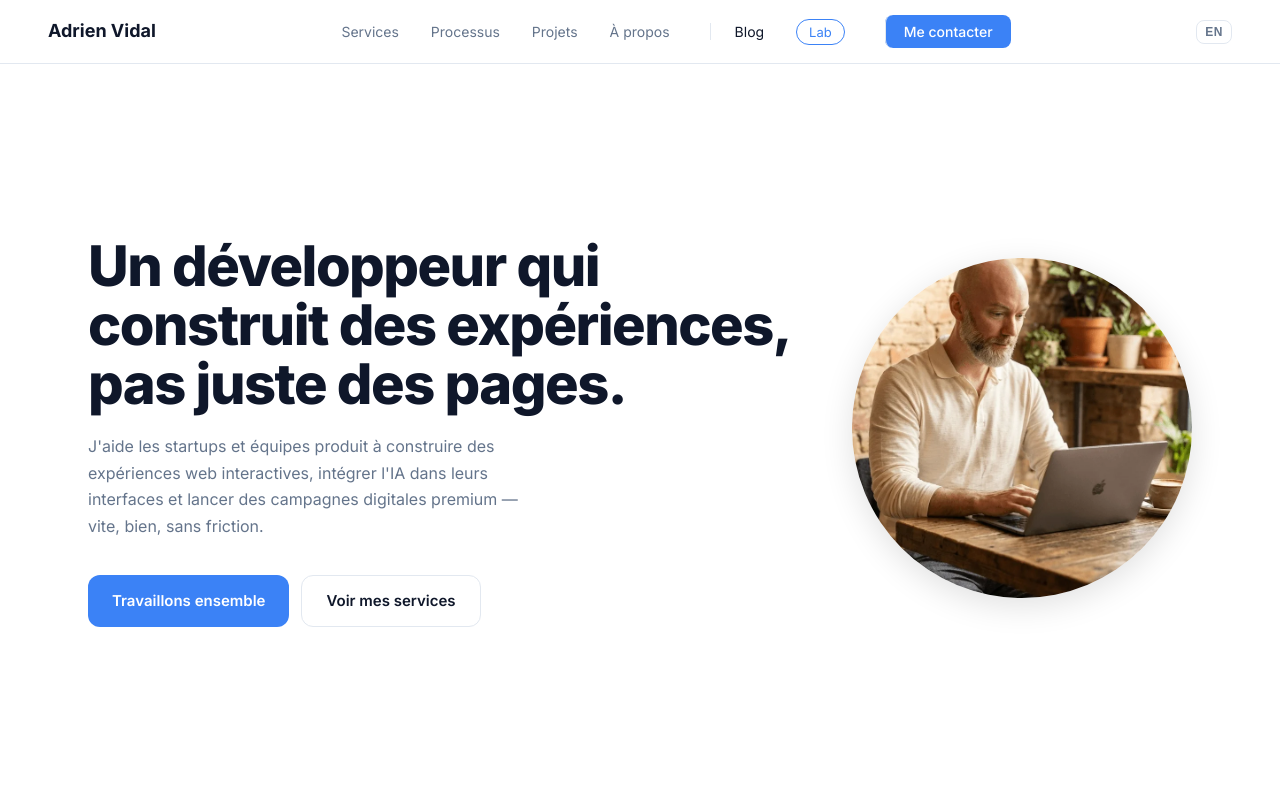
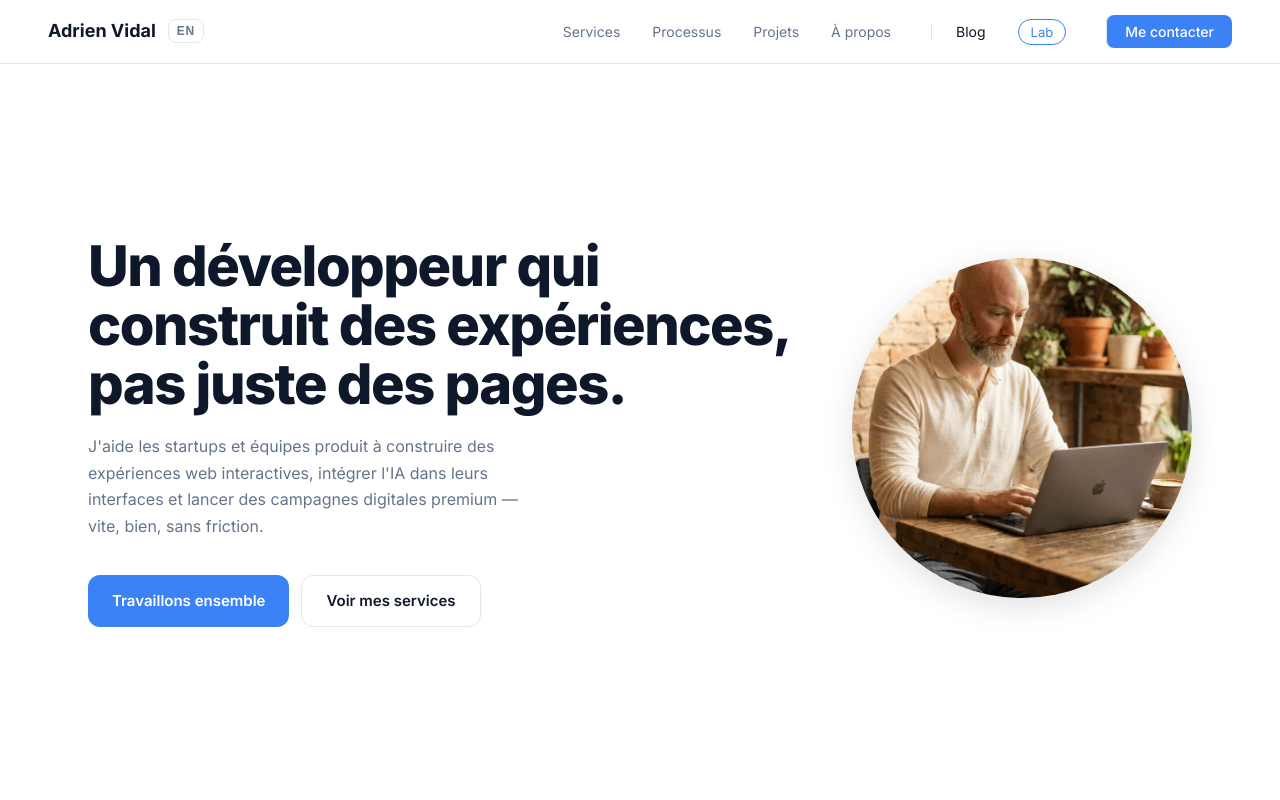
Before and after one commit to adrienvidal/portfolio-2026, a Next.js app: page /blog in a window 1280 px wide. Shown: the top 800 px of the page. Built offline with nearby package versions, Linux system fonts and the light colour scheme.

Commit message:
feat(nav): restructure navigation layout and improve language switcher accessibility

```diff
--- a/src/components/Nav/Nav.scss
+++ b/src/components/Nav/Nav.scss
@@ -10,6 +10,12 @@
   display: flex;
   align-items: center;
   justify-content: space-between;
+
+  &__left {
+    display: flex;
+    align-items: center;
+    gap: 12px;
+  }
 
   &__logo {
     font-weight: 700;
@@ -34,13 +40,16 @@
         color: var(--ink);
       }
     }
+
+    li:not(:first-child) .nav__page {
+      margin-left: 8px;
+      padding-left: 24px !important;
+      border-left: 1px solid var(--border);
+    }
   }
 
   &__page {
     color: var(--ink) !important;
-    margin-left: 8px;
-    padding-left: 24px !important;
-    border-left: 1px solid var(--border);
   }
 
   &__lab {
@@ -103,12 +112,6 @@
       color: #fff !important;
     }
   }
-}
-
-.nav__actions {
-  display: flex;
-  align-items: center;
-  gap: 8px;
 }
 
 .nav__lang {
--- a/src/components/Nav/Nav.tsx
+++ b/src/components/Nav/Nav.tsx
@@ -40,17 +40,18 @@ export default function Nav({ page = false, dark = false }: { page?: boolean; da
   return (
     <>
       <nav className={`nav${dark ? ' nav--dark' : ''}`}>
+        <div className="nav__left">
           <Link href="/" className="nav__logo">Adrien Vidal</Link>
+          <button className="nav__lang" onClick={switchLocale} aria-label={`Switch to ${locale === 'fr' ? 'English' : 'Français'}`}>
+            {locale === 'fr' ? 'EN' : 'FR'}
+          </button>
+        </div>
         <ul className="nav__links">
           {links.map((link) => (
             <li key={link.href}><NavLink href={link.href} className={link.className}>{link.label}</NavLink></li>
           ))}
           <li><NavLink href={ctaHref} className="nav__cta">{t('cta')}</NavLink></li>
         </ul>
-        <div className="nav__actions">
-          <button className="nav__lang" onClick={switchLocale} aria-label={`Switch to ${locale === 'fr' ? 'English' : 'Français'}`}>
-            {locale === 'fr' ? 'EN' : 'FR'}
-          </button>
         <button
           className="nav__burger"
           onClick={() => setIsOpen(true)}
@@ -58,7 +59,6 @@ export default function Nav({ page = false, dark = false }: { page?: boolean; da
         >
           <span /><span /><span />
         </button>
-        </div>
       </nav>
 
       {isOpen && (
```
Lines whose indentation alone changed are shown as unchanged.
